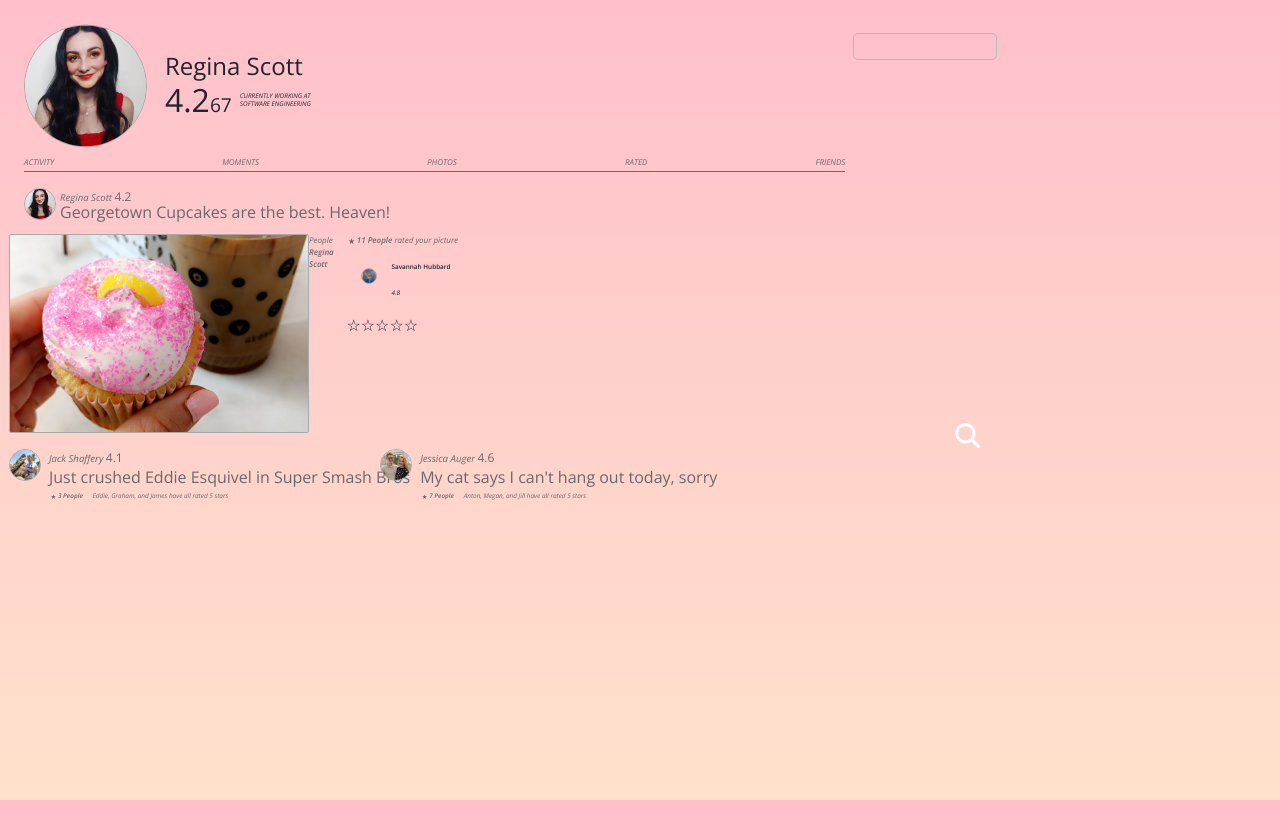
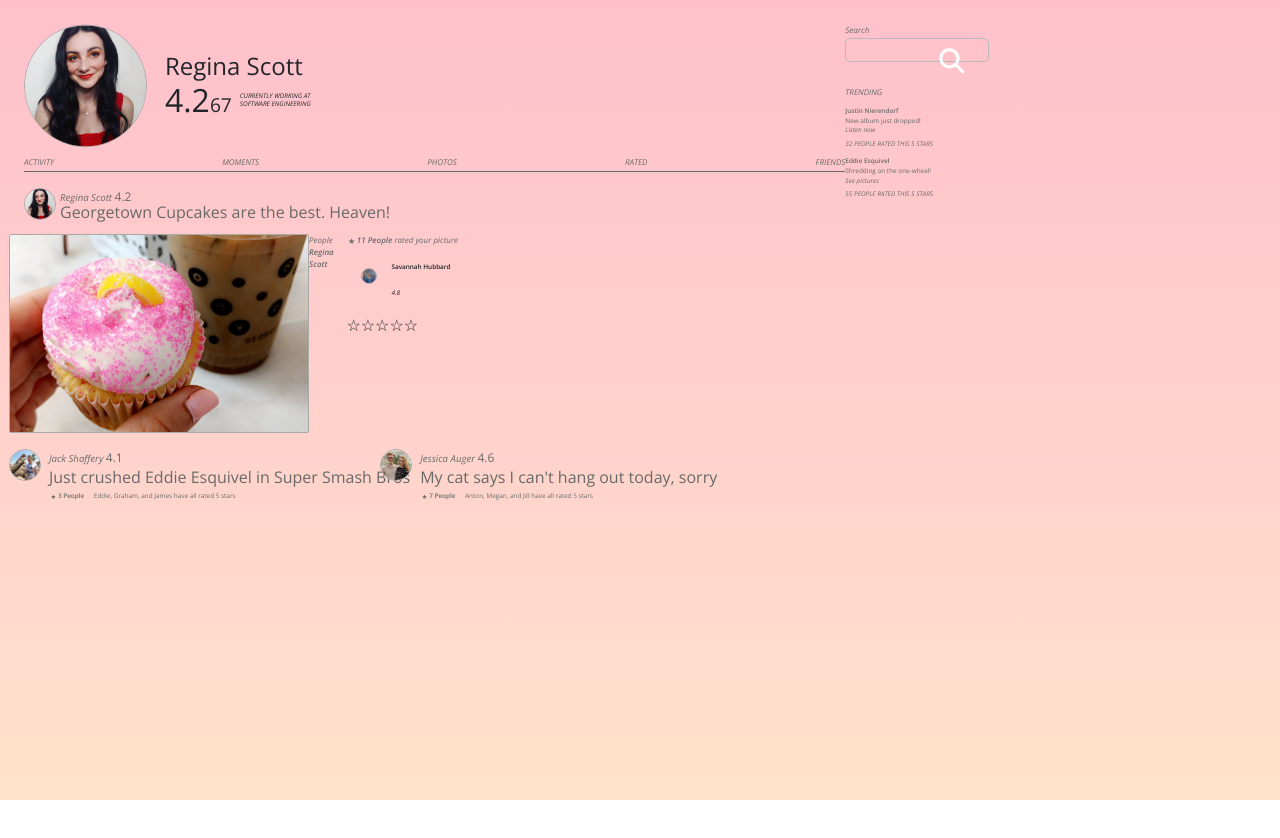
Before and after one commit to reginapizza/nosediveUI, a website built with webpack: page index.html in a window 1280 px wide. After the commit the page ends 800 px from the top, so only its background shows below. Built offline with nearby package versions, Linux system fonts and the light colour scheme; files whose address does not match are found by name.

Commit message:
Added trending posts to sidebar

```diff
--- a/assets/styles/index.scss
+++ b/assets/styles/index.scss
@@ -13,6 +13,10 @@
 
 .bold {
   font-weight: 600;
+}
+
+.uppercase {
+  text-transform: uppercase;
 }
 
 body {
@@ -154,9 +158,7 @@ label {
 }
 
 .small-text {
-  color: $dark-grey;
   font-size: .4rem;
-  font-style: italic;
   font-weight: 300;
 }
 
@@ -207,21 +209,24 @@ label {
   overflow: auto;
 }
 
+.sidebar-header {
+  font-size: .5rem;
+}
+
 .wrapper{
   // background: url("bg.png") no-repeat center ;
   width: 100%;
-  height: 100vh;
   background-size: cover;
-  display: flex;
 }
 
-.search_box{
+.search-box{
   width: 100%;
   position: relative;
 }
 
-.search_box input[type="text"]{
+.search-box input[type="text"]{
   width: 100%;
+  height: 1.5rem;
   padding: 5px;
   padding-right: 5px;
   box-sizing: border-box;
--- a/index.html
+++ b/index.html
@@ -95,7 +95,7 @@
             <div class="pl-2">
               <p class="name-tag pb-0 mb-1"> Jack Shaffery <span class="user-rating-small">4.1</span></p>
               <p class="post pt-0 pb-0 mt-0 mb-2"> Just crushed Eddie Esquivel in Super Smash Bros</p>
-              <p class="small-text pt-0 mt-0"> <span class="black-star-small">★</span><span class="bold pr-2">3 People</span> Eddie, Graham, and James have all rated 5 stars</p>
+              <p class="small-text grey pt-0 mt-0"> <span class="black-star-small">★</span><span class="bold pr-2">3 People</span> Eddie, Graham, and James have all rated 5 stars</p>
             </div>
           </div>
         </div> <!--ends post 2-->
@@ -106,7 +106,7 @@
             <div class="pl-2">
               <p class="name-tag pb-0 mb-1"> Jessica Auger <span class="user-rating-small">4.6</span></p>
               <p class="post pt-0 pb-0 mt-0 mb-2"> My cat says I can't hang out today, sorry</p>
-              <p class="small-text pt-0 mt-0"> <span class="black-star-small">★</span><span class="bold pr-2">7 People</span> Anton, Megan, and Jill have all rated 5 stars</p>
+              <p class="small-text grey pt-0 mt-0"> <span class="black-star-small">★</span><span class="bold pr-2">7 People</span> Anton, Megan, and Jill have all rated 5 stars</p>
             </div>
           </div>
         </div> <!--ends post 3-->
@@ -119,12 +119,29 @@
     <div class="column-side d-flex flex-column justify-content-start align-items-start">
       <!--searchbar-->
       <div class="wrapper">
-        <div class="search_box p-2">
+        <div class="italic grey sidebar-header">Search</div>
+        <div class="search-box mt-0 pt-0">
           <input type="text" placeholder="">
           <i class="fas fa-search"></i>
         </div>
       </div>
 
+      <div class="italic grey sidebar-header uppercase mt-4">Trending</div>
+      <!--trending post 1-->
+      <div class="small-text grey pt-2">
+        <p class="bold m-0 p-0">Justin Nierendorf</p>
+        <p class="m-0 p-0">New album just dropped!</p>
+        <p class="italic m-0 p-0">Listen now</p>
+        <p class="uppercase italic m-0 pt-1">32 People rated this 5 stars</p>
+      </div>
+
+      <!--trending post 2-->
+      <div class="small-text grey pt-2">
+        <p class="bold m-0 p-0">Eddie Esquivel</p>
+        <p class="m-0 p-0">Shredding on the one-wheel!</p>
+        <p class="italic m-0 p-0">See pictures</p>
+        <p class="uppercase italic m-0 pt-1">55 People rated this 5 stars</p>
+      </div>
 
     </div>
   </div>
```
